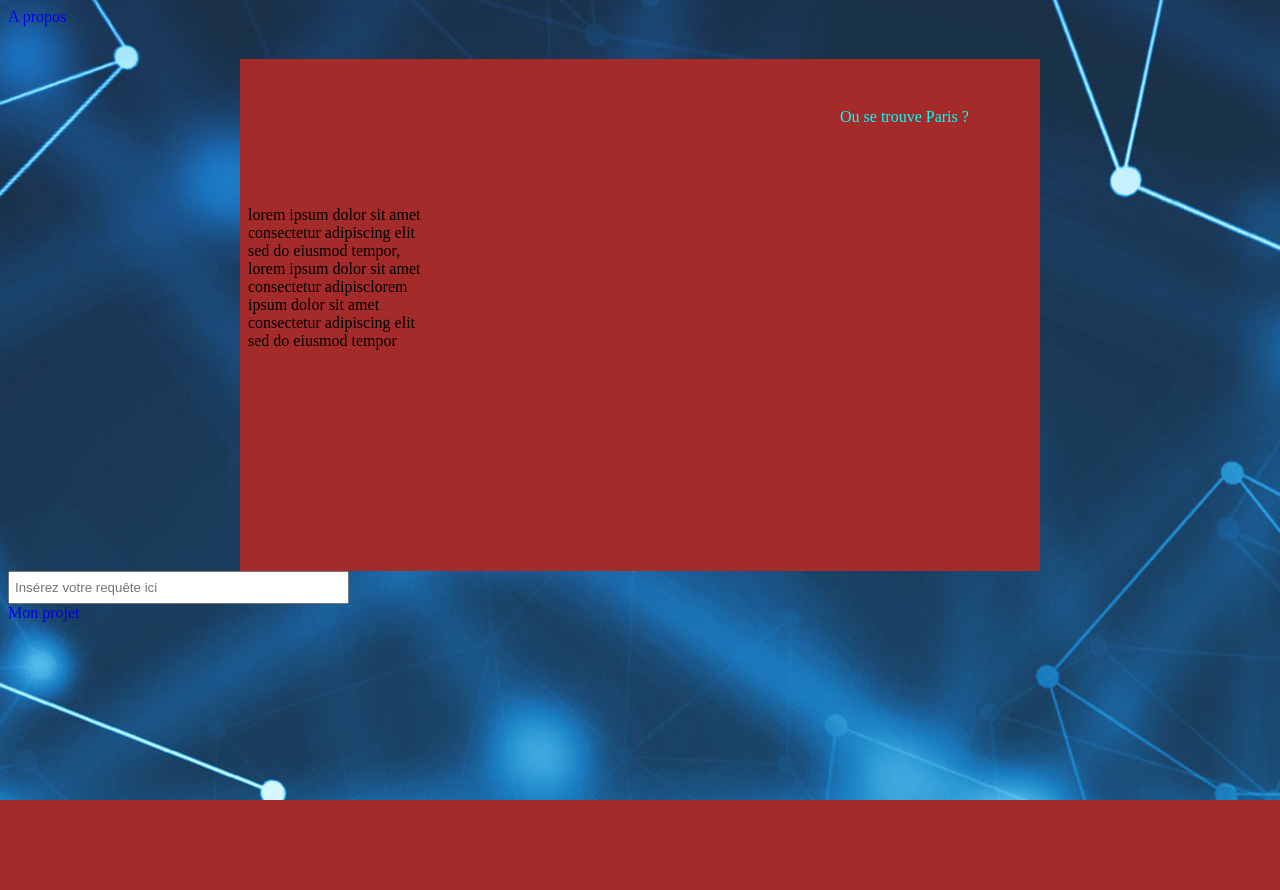
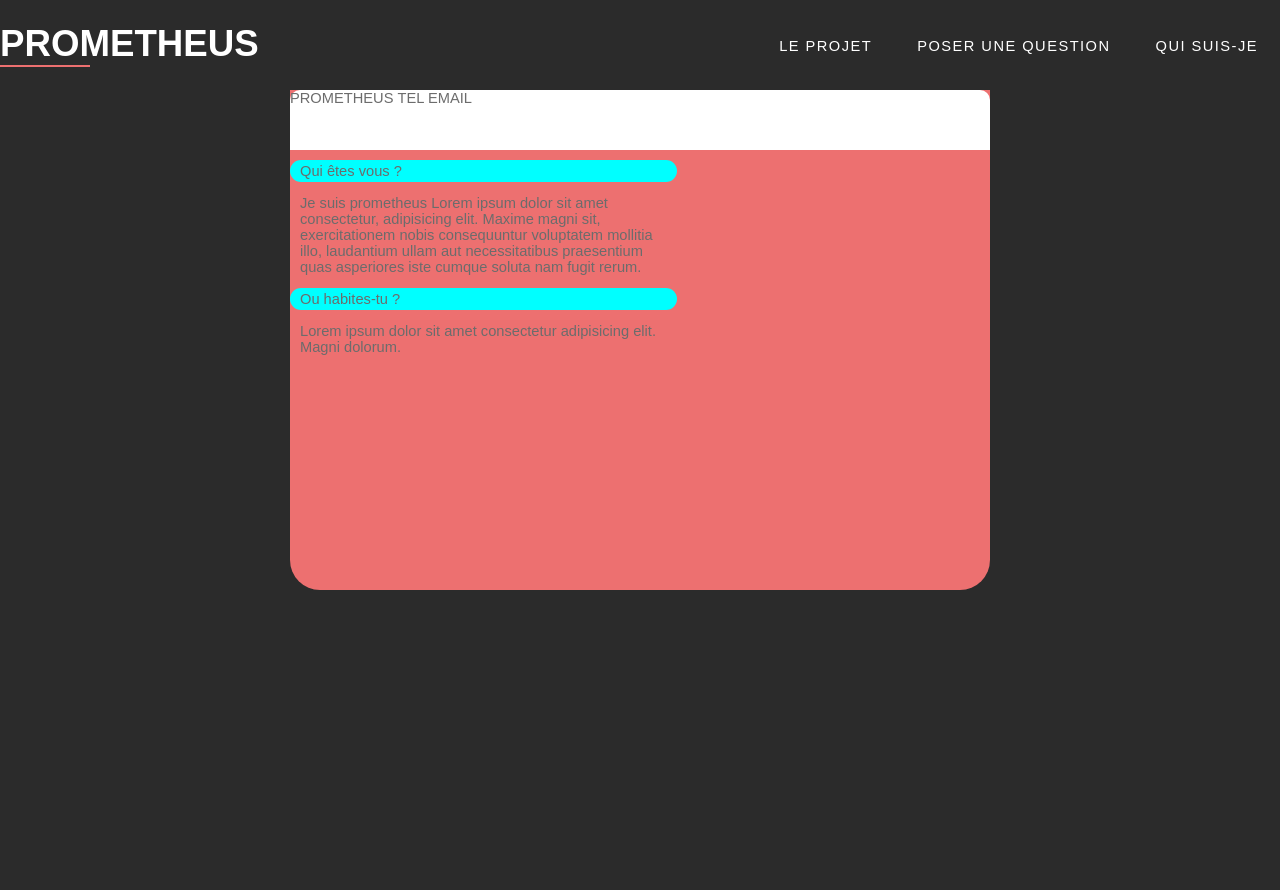
Before and after one commit to Mcflan-7/P7_prometheus, a Flask app: page / in a window 1280 px wide. Before the commit the page ends 800 px from the top, so only its background shows below. Run offline with Flask 2, Linux system fonts and the light colour scheme.

Commit message:
Add theme

```diff
--- a/prometheus/static/css/style.css
+++ b/prometheus/static/css/style.css
@@ -1,57 +1,216 @@
-body {
-    background-image: url('../background.jpg');
-    background-position: center;
-    background-attachment: fixed;
-    background-repeat: initial;
+/* Main style */
+
+
+html, body
+{
+	height: 100%;
 }
 
-a:link {
+body
+{
+	margin: 0px;
+	padding: 0px;
+	background: #2b2b2b;
+	font-family: 'Source Sans Pro', sans-serif;
+	font-size: 11pt;
+	font-weight: 300;
+	color: #6c6c6c
+}
+
+h1, h2, h3
+{
+	margin: 0;
+	padding: 0;
+	font-weight: 600;
+	color: #454445;
+}
+
+p, ol, ul
+{
+	margin-top: 0;
+}
+
+ol, ul
+{
+	padding: 0;
+	list-style: none;
+}
+
+p
+{
+	line-height: 180%;
+}
+
+
+a
+{
+	color: #2C383B;
+}
+
+a:hover
+{
 	text-decoration: none;
 }
 
-.ask {
-    background-color: brown;
-    width: 50em;
-    height: 32em;
-    display: block;
-    margin-left: auto;
-    margin-right: auto;
-    border-width: 2px;
-    border-color: yellow;
+.container
+{
+	margin: 0px auto;
+	width: 1200px;
 }
 
-  .bot-message {
+/* Logo style and and nav bar */
 
-    width: 12em;
-    height: 2em;
-    left: 2px;
-    position: sticky;
-    margin-left: 8px;
-    display: block;
-    margin-top: 33px;
-    padding-top: 33px;
+#logo
+{
+	top: 1.6em;
+	position: absolute;
+  	width: 100%;
 
 }
 
-  .guest-message {
-    color: aqua;
-    width: 12em;
-    height: 2em;
-    left: 67em;
-    margin-right: 8px;
-    position: sticky;
-    display: block;
-    margin-top: 33px;
-    padding-top: 33px;
+#logo h1
+{
+display: inline-block;
+font-size: 2.5em;
+text-transform: uppercase;
+font-weight: 700;
+  color: #ED7070;
+  border-bottom-width: 2px;
+  max-width: 90px;
+  margin-left: auto;
+  margin-right: auto;
+  border-bottom-style: solid;
 }
 
-  .avatar {
-    border-radius: 50%;
-    height: 50px;
+
+#logo a
+{
+	text-decoration: none;
+	color: #FFF;
 }
 
-  input {
-    width: 25em;
-    height: 2em;
-    text-indent: 3px;
+
+#menu
+{
+	position: absolute;
+	right: 0;
+	top: 1.6em;
+
 }
+
+#menu ul
+{
+	display: inline-block;
+}
+
+#menu li
+{
+	display: block;
+	float: left;
+	text-align: center;
+}
+
+#menu li a, #menu li span
+{
+	display: inline-block;
+	margin-left: 1px;
+	padding: 1em 1.5em 1em 1.5em;
+	letter-spacing: 0.10em;
+	text-decoration: none;
+	font-size: 1em;
+	text-transform: uppercase;
+	outline: 0;
+	color: #FFF;
+}
+
+#menu li:hover
+{
+	border-bottom: solid thin;
+	color: #ED7070;
+}
+
+/* Extras */
+
+#ask-content
+{
+
+margin-top: 7%;
+background-color: #ED7070;
+width: 700px;
+margin-left: auto;
+margin-right: auto;
+height: 500px;
+border-bottom-left-radius: 30px;
+border-bottom-right-radius: 30px;
+
+}
+
+#ask-header
+{
+
+	width: 100%;
+	height: 60px;
+	background: white;
+	border-radius: 10px 10px 0 0;
+}
+
+#ask-action
+{
+display: inline;
+text-transform: uppercase;
+min-height: 30px;
+}
+
+.ask-bot-message, .ask-guest-message
+{
+margin-top: 10px;
+margin-bottom: 10px;
+border-radius: 30px;
+max-width: 25em;
+padding-left: 10px;
+padding-right: 10px;
+padding-top: 3px;
+padding-bottom: 3px;
+
+}
+
+.ask-bot-message {
+	background: lighten(dark, 23%)
+
+}
+
+.ask-guest-message
+{
+	background-color: aqua;
+
+
+ }
+
+
+.ellipsis {
+width: 5px;
+height: 5px;
+display: inline-block;
+background: lighten($dark, 25%);
+border-radius: 50%;
+animation: bounce 1.3s linear infinite;
+}
+
+.one {
+animation-delay: 0.6s;
+}
+.two {
+animation-delay: 0.5s;
+}
+.three {
+animation-delay: 0.8s;
+}
+
+
+
+@keyframes bounce {
+30% { transform: translateY(-2px); }
+60% { transform: translateY(0px); }
+80% { transform: translateY(2px); }
+100% { transform: translateY(0px); opacity: 0.5;  }
+}
--- /dev/null
+++ b/prometheus/templates/errors/404.html
@@ -0,0 +1 @@
+Pas trouvé
--- a/prometheus/templates/index.html
+++ b/prometheus/templates/index.html
@@ -5,31 +5,47 @@
     <meta name="viewport" content="width=device-width, initial-scale=1.0">
 
     <!-- Styles and custom CSS -->
-	<link rel="stylesheet" href="/static/css/style.css" />
+    <link rel="stylesheet" href="/static/css/style.css" />
+    <link rel="stylesheet" href="https://use.fontawesome.com/releases/v5.7.0/css/all.css">
     <title>Prometheus</title>
 </head>
 <body>
-    <nav><a href="ss">A propos</a></nav>
+            <div id="logo">
+                <h1><a href="#">Prometheus</a></h1>
+            </div>
 
-<section>
-    <div class="ask">
+            <div id="menu" >
+                <ul>
+                    <li class="current_page"><a href="#" accesskey="1" title="">Le projet</a></li>
+                    <li><a href="#" accesskey="2" title="">Poser une question</a></li>
+                    <li><a href="#" accesskey="3" title="">Qui suis-je</a></li>
+                </ul>
+            </div>
+
+        <div id="ask-content">
+            <div id="ask-header">  PROMETHEUS
+                <div id="ask-action"> TEL EMAIL</div>
+            </div>
+
+            <div class="ask-guest-message">Qui êtes vous ?</div>
+
+            <div class="ask-bot-message">Je suis prometheus Lorem ipsum dolor sit amet consectetur, adipisicing elit. Maxime magni sit, exercitationem nobis consequuntur voluptatem mollitia illo,
+                laudantium ullam aut necessitatibus praesentium quas asperiores iste cumque soluta nam fugit rerum.</div>
+
+            <div class="ask-guest-message">Ou habites-tu ?</div>
+
+            <div class="ask-bot-message">Lorem ipsum dolor sit amet consectetur adipisicing elit. Magni dolorum.</div>
+            <div class="typing">
+                <div class="bubble">
+                  <div class="ellipsis one"></div>
+                  <div class="ellipsis two"></div>
+                  <div class="ellipsis three"></div>
+                </div>
+              </div>
+            </div>
+          </div>
+        </div>
 
 
-        <div class="guest-message">
-        <p class="text-content">Ou se trouve Paris ?</p>
-        </div>
-
-        <div class="bot-message">
-        <p class="text-content">lorem ipsum dolor sit amet consectetur adipiscing elit sed do eiusmod tempor,
-            lorem ipsum dolor sit amet consectetur adipisclorem ipsum
-            dolor sit amet consectetur adipiscing elit sed do eiusmod tempor
-        </p>
-        </div>
-</div>
-<input type="text" placeholder="Insérez votre requête ici">
-
-</section>
-
-    <footer><a href="https://github.com/Mcflan-7/P7_prometheus">Mon projet</a></footer>
 </body>
 </html>
```
Also changed, not shown: prometheus/errors.py (added, +24 -0 lines), prometheus/index.py (line endings or trailing spaces), prometheus/static/ia.png (added), prometheus/static/online.png (added). Lines whose indentation alone changed are shown as unchanged.
